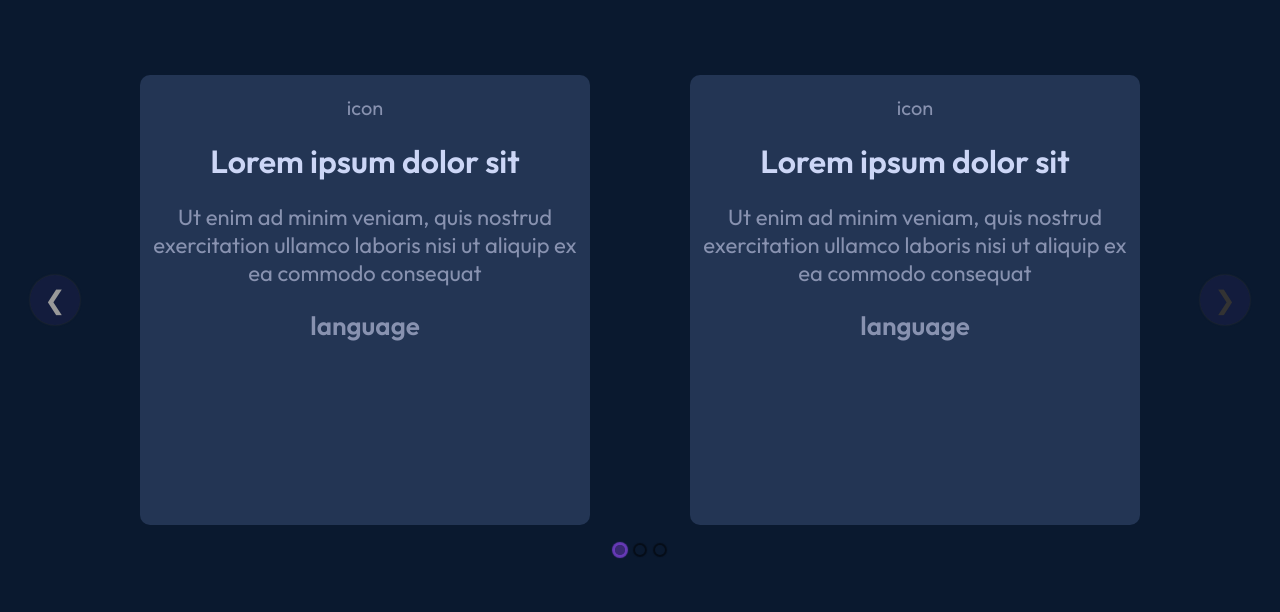
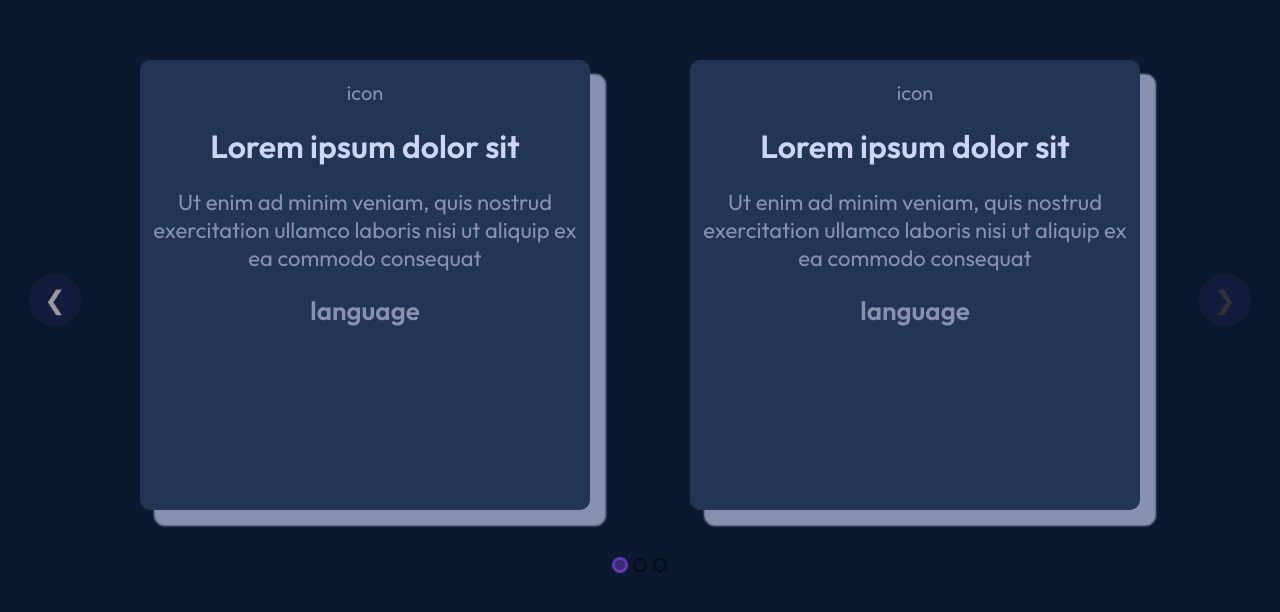
Before and after one commit to CapstoneTeamGreen/website_frontend, a React (Create React App) app: page / in a window 1280 px wide. Shown: the part 1683-2295 px from the top of the page. Built offline with nearby package versions, Linux system fonts and the light colour scheme; no server answers.

Commit message:
card style hover added

```diff
--- a/src/components/Projects/CardElements.js
+++ b/src/components/Projects/CardElements.js
@@ -11,8 +11,17 @@ export const CardContainer = styled.div`
 
     margin-left:10px;
     margin-right:10px;
+    margin-bottom: 30px;
 
     text-align: center;
+
+    box-shadow: 15px 15px 2px 1px #8892B0;
+    transition: all 1200ms cubic-bezier(0.0, 0.0, 0.58, 1.0);
+
+    &:hover {
+        transition: all 1200ms cubic-bezier(0.0, 0.0, 0.58, 1.0);
+        box-shadow: 15px 15px 2px 1px #64FFDA;
+    }
 `
 
 export const RepoIcon = styled.p`
```
